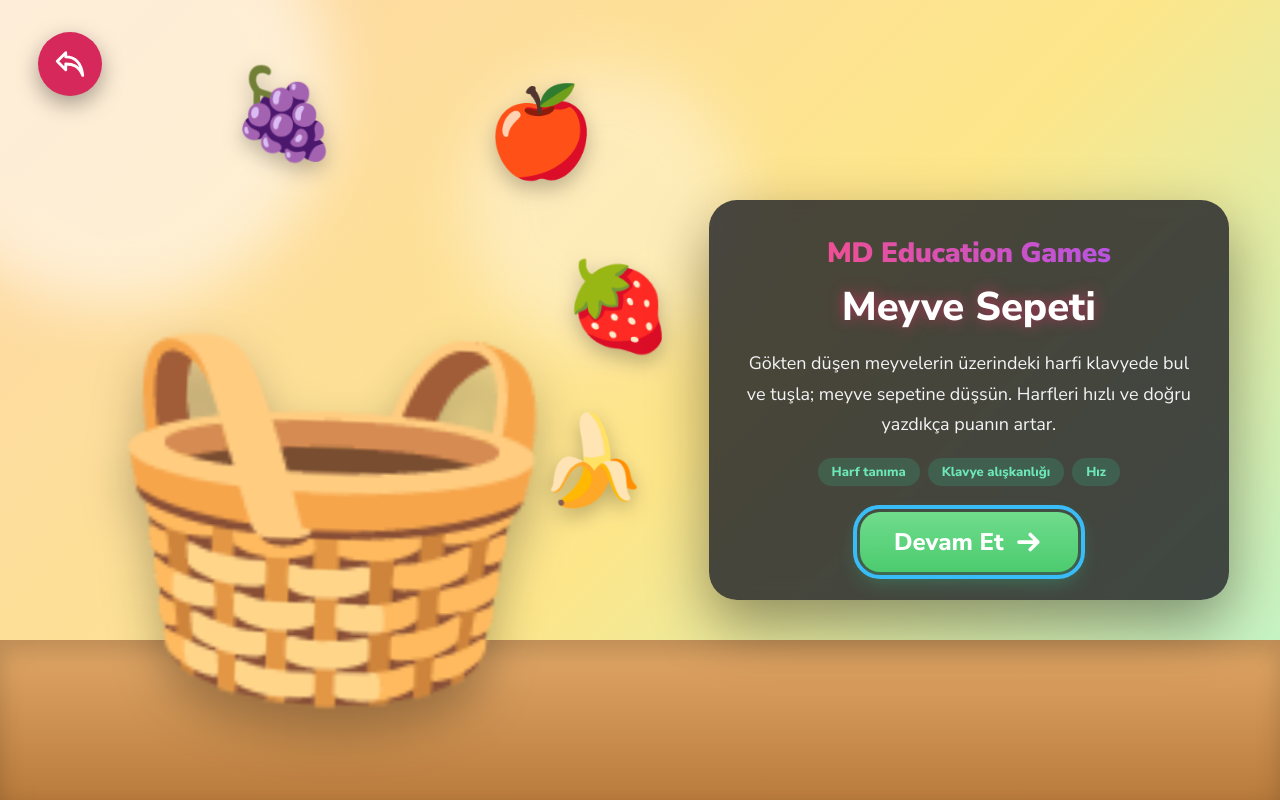
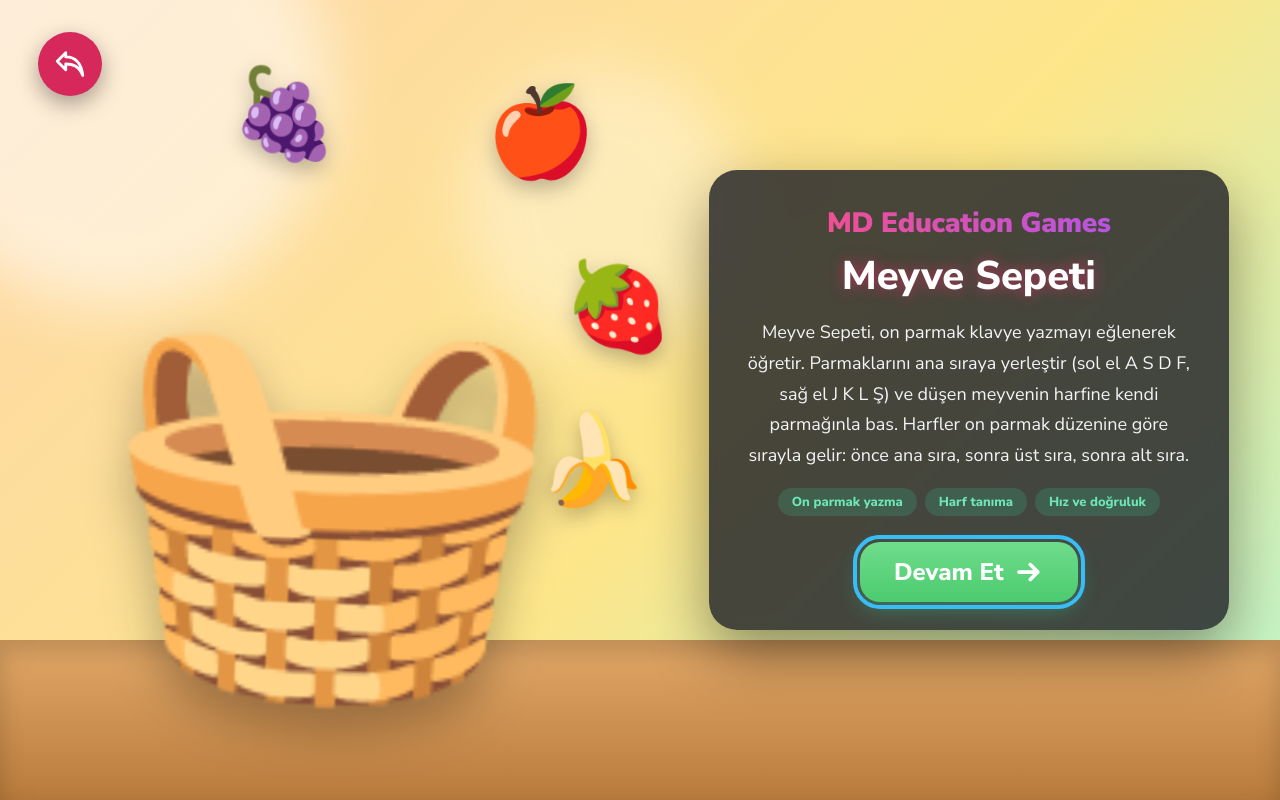
Before and after one commit to mustafadmrkrn/mdeducationalgames, a plain HTML site: page meyve-sepeti.html in a window 1280 px wide. Drawn offline with Linux system fonts and the light colour scheme.

Commit message:
Meyve Sepeti: on parmak düzenine göre harf sırası, parmak renkleri ve bilgilendirme
Co-Authored-By: Claude Sonnet 5.5 <noreply@anthropic.com>
Claude-Session: https://claude.ai/code/session_019YBBaxjU5s28obvH3hh6Cr

```diff
--- a/mdg-shell.js
+++ b/mdg-shell.js
@@ -27,8 +27,8 @@
       d: 'Hafıza Kartları’nda kartları çevirip aynı meyve çiftlerini bulursun. Kartların yerini aklında tut, en az hamlede tüm çiftleri eşleştir.',
       k: ['Hafıza', 'Dikkat', 'Eşleştirme'] },
     'klavye-1': { t: 'Meyve Sepeti', back: K, bg: ['#fed7aa', '#fde68a', '#bbf7d0'], main: '🧺', em: ['🍎', '🍌', '🍇', '🍓'],
-      d: 'Gökten düşen meyvelerin üzerindeki harfi klavyede bul ve tuşla; meyve sepetine düşsün. Harfleri hızlı ve doğru yazdıkça puanın artar.',
-      k: ['Harf tanıma', 'Klavye alışkanlığı', 'Hız'] },
+      d: 'Meyve Sepeti, on parmak klavye yazmayı eğlenerek öğretir. Parmaklarını ana sıraya yerleştir (sol el A S D F, sağ el J K L Ş) ve düşen meyvenin harfine kendi parmağınla bas. Harfler on parmak düzenine göre sırayla gelir: önce ana sıra, sonra üst sıra, sonra alt sıra.',
+      k: ['On parmak yazma', 'Harf tanıma', 'Hız ve doğruluk'] },
     'klavye-2': { t: 'Harf Yağmuru', back: K, bg: ['#bfdbfe', '#c7d2fe', '#e0e7ff'], main: '🌧️', em: ['💧', '☔', '💦', '⛈️'],
       d: 'Harf Yağmuru’nda gökten yağan harfler yere düşmeden onları klavyede tuşla. Yağmur hızlandıkça dikkatini topla ve en yüksek puana ulaş.',
       k: ['Parmak-klavye uyumu', 'Hız', 'Konsantrasyon'] },
--- a/meyve-sepeti.html
+++ b/meyve-sepeti.html
@@ -68,14 +68,23 @@ button{font:inherit;color:inherit;cursor:pointer}
 #banner.on{animation:bn 1.8s ease-out forwards}
 @keyframes bn{0%{opacity:0;transform:translate(-50%,-50%) scale(.6)}15%{opacity:1;transform:translate(-50%,-50%) scale(1.08)}80%{opacity:1;transform:translate(-50%,-50%) scale(1)}100%{opacity:0;transform:translate(-50%,-70%) scale(1)}}
 /* başlangıç / sonuç */
-.ov{position:absolute;inset:0;z-index:30;display:grid;place-items:center;padding:16px;background:rgba(10,30,60,.28);backdrop-filter:blur(2px)}
-.start{text-align:center;max-width:720px}
+.ov{position:absolute;inset:0;z-index:30;display:flex;overflow:auto;padding:16px;background:rgba(10,30,60,.28);backdrop-filter:blur(2px)}
+.start{text-align:center;max-width:760px;margin:auto}
+.card{margin:auto}
 .start .big{font-size:clamp(26px,5.4vw,56px);font-weight:900;line-height:1.15;text-shadow:0 4px 0 rgba(0,0,0,.18),0 10px 30px rgba(0,0,0,.4)}
 .start kbd{display:inline-block;background:#fff;color:var(--navy);padding:.05em .45em;border-radius:.3em;box-shadow:0 .1em 0 #b8c4d6,0 6px 14px rgba(0,0,0,.3);margin:0 .1em;font-family:inherit}
 .start p{margin:16px auto 0;max-width:560px;font-size:clamp(15px,2.2vh,19px);font-weight:700;line-height:1.5;text-shadow:0 2px 8px rgba(0,0,0,.5)}
 .chips{display:flex;gap:10px;justify-content:center;flex-wrap:wrap;margin-top:16px}
 .chip{display:inline-flex;align-items:center;gap:8px;background:rgba(16,36,62,.6);backdrop-filter:blur(6px);border-radius:999px;padding:7px 16px;font-weight:800;font-size:14px}
 .chip i{width:14px;height:14px;border-radius:50%;background:var(--c);display:block;box-shadow:0 0 0 3px #fff}
+.tenf{margin-top:14px}
+.tenf h3{margin:0 0 8px;font-size:clamp(15px,2.4vh,19px);font-weight:900;text-shadow:0 2px 8px rgba(0,0,0,.5)}
+.kb{--k:clamp(22px,3.6vw,34px);display:inline-flex;flex-direction:column;gap:5px;background:rgba(16,36,62,.66);backdrop-filter:blur(6px);padding:12px 14px;border-radius:18px;box-shadow:0 10px 24px rgba(0,0,0,.25)}
+.kr{display:flex;gap:5px}.kr:nth-child(2){margin-left:calc(var(--k)*.32)}.kr:nth-child(3){margin-left:calc(var(--k)*.7)}
+.kk{width:var(--k);height:calc(var(--k)*1.05);border-radius:8px;background:var(--fc);color:#fff;font-weight:900;font-size:calc(var(--k)*.44);display:grid;place-items:center;box-shadow:0 3px 0 rgba(0,0,0,.3)}
+.kk.dim{opacity:.3}
+.fing{display:flex;gap:8px;justify-content:center;flex-wrap:wrap;margin-top:10px}
+.fing .chip{padding:5px 12px;font-size:13px}
 .btn{display:inline-flex;align-items:center;justify-content:center;gap:10px;border:0;border-radius:999px;font-weight:900;padding:15px 38px;font-size:20px;color:#fff;background:linear-gradient(#ff9a3d,#ff6a00);box-shadow:0 6px 0 #c24d00,0 14px 28px rgba(0,0,0,.35);transition:transform .12s,box-shadow .12s;text-decoration:none}
 .btn:hover{transform:translateY(-2px)}.btn:active{transform:translateY(4px);box-shadow:0 2px 0 #c24d00}
 .btn.sec{background:linear-gradient(#5d7699,#3f5878);box-shadow:0 6px 0 #2a3d57,0 14px 28px rgba(0,0,0,.3);font-size:17px;padding:12px 28px}
@@ -159,6 +168,10 @@ button{font:inherit;color:inherit;cursor:pointer}
     <div class="start">
       <div class="big">Başlamak için <kbd>SPACE</kbd> tuşuna bas</div>
       <p>Düşen meyvenin üzerindeki harfi klavyede bul, Tuki sepetiyle yakalasın! Dokunarak da yakalayabilirsin.</p>
+      <div class="tenf"><h3>🖐️🖐️ On parmak yazma</h3>
+        <div class="kb" id="kb" aria-hidden="true"></div>
+        <div class="fing" id="fing"></div>
+        <p style="margin-top:12px;font-size:clamp(13px,2vh,16px)">Parmaklarını ana sıraya koy: <b>sol el A S D F</b>, <b>sağ el J K L Ş</b>. Harfler on parmak sırasıyla gelir; her harfe kendi renkteki parmağınla bas.</p></div>
       <div class="chips" id="chips"></div>
       <button class="btn" id="goBtn" type="button">▶ Başla</button>
     </div>
@@ -208,18 +221,20 @@ const HEART='<svg viewBox="0 0 32 30"><path d="M16 28C5 20 1 14 1 9 1 4 5 1 9 1c
 $('#hearts').innerHTML=HEART.repeat(3);
 
 /* ---------- oyun verisi ---------- */
-const LV_LET=['asdfjklş','ghertuiıop','qwyüğ','zxcvbnm','öç'];
+const LV_LET=['asdfjklş','ghi','qwertyuıopğü','zxcvbnmöç',''],LV_NAME=['Ana sıra','İşaret parmakları','Üst sıra','Alt sıra','Tüm harfler'];
+const ROWS=['qwertyuıopğü','asdfghjklşi','zxcvbnmöç'];
+const FIN={q:0,a:0,z:0,w:1,s:1,x:1,e:2,d:2,c:2,r:3,t:3,f:3,g:3,v:3,b:3,y:3,u:3,h:3,j:3,n:3,m:3,'ı':2,k:2,'ö':2,o:1,l:1,'ç':1,p:0,'ğ':0,'ü':0,'ş':0,i:0};
+const FC=['#ec4899','#a855f7','#3b82f6','#22c55e'],FN=['Serçe','Yüzük','Orta','İşaret'];
 const LV_FALL=[8.5,7.2,6.2,5.3,4.6],LV_INT=[2.6,2.2,1.9,1.6,1.4],LV_MAX=[3,4,4,5,5],PER=10,NLV=5;
 const FR=['apple','orange','banana','straw','grape','pear','cherry','lemon'];
-const LEFT=new Set('qwertasdfgzxcvb'.split(''));
 const up=c=>c.toLocaleUpperCase('tr');
 const S={state:'idle',level:1,score:0,hearts:3,hits:0,lvHits:0,wrong:0,miss:0,combo:0,maxCombo:0,playT:0,fruits:[],spawnT:0,fx:0,tx:0,W:0,H:0,sz:60,fw:0,fh:0,gy:0,t:0,id:0};
 window.__S=S;
 
 function pool(l){let p='';for(let i=0;i<l;i++)p+=LV_LET[i];return p}
 function pickLetter(){
-  const used=S.fruits.filter(f=>f.state==='fall').map(f=>f.ch),all=[...pool(S.level)],fresh=[...LV_LET[S.level-1]];
-  for(let k=0;k<12;k++){const src=(S.level>1&&Math.random()<.45)?fresh:all,c=src[Math.floor(Math.random()*src.length)];if(!used.includes(c))return c}
+  const used=S.fruits.filter(f=>f.state==='fall').map(f=>f.ch),all=[...(S.level>=NLV?ROWS.join(''):pool(S.level))],fresh=[...LV_LET[S.level-1]];
+  for(let k=0;k<12;k++){const src=(fresh.length&&S.level>1&&Math.random()<.5)?fresh:all,c=src[Math.floor(Math.random()*src.length)];if(!used.includes(c))return c}
   return all[Math.floor(Math.random()*all.length)];
 }
 function resize(){
@@ -249,12 +264,15 @@ function reset(){
   fox('');
 }
 function hud(){
-  $('#sc').textContent=S.score;$('#lvT').textContent=`Seviye ${S.level} / ${NLV}`;$('#lvB').style.width=(S.lvHits/PER*100)+'%';
+  $('#sc').textContent=S.score;$('#lvT').textContent=`Seviye ${S.level} / ${NLV} · ${LV_NAME[S.level-1]}`;$('#lvB').style.width=(S.lvHits/PER*100)+'%';
   const c=$('#combo');if(S.combo>=2){c.textContent='🔥 Seri x'+S.combo;c.classList.add('on')}else c.classList.remove('on');
   document.querySelectorAll('.hearts svg').forEach((h,i)=>h.classList.toggle('off',i>=S.hearts));
 }
 function chipsHTML(){
-  $('#chips').innerHTML=`<span class="chip"><i style="--c:var(--L)"></i>Sol el</span><span class="chip"><i style="--c:var(--R)"></i>Sağ el</span><span class="chip">Seviye 1 harfleri: ${[...LV_LET[0]].map(up).join(' ')}</span>${SAVE.best?`<span class="chip">🏆 En yüksek: ${SAVE.best}</span>`:''}`;
+  const cur=new Set(LV_LET[0]);
+  $('#kb').innerHTML=ROWS.map(r=>`<div class="kr">${[...r].map(c=>`<span class="kk${cur.has(c)?'':' dim'}" style="--fc:${FC[FIN[c]]}">${up(c)}</span>`).join('')}</div>`).join('');
+  $('#fing').innerHTML=FN.map((n,i)=>`<span class="chip"><i style="--c:${FC[i]}"></i>${n}</span>`).join('');
+  $('#chips').innerHTML=`<span class="chip">Yol haritası: ${LV_NAME.map((n,i)=>(i+1)+'. '+n).join(' → ')}</span>${SAVE.best?`<span class="chip">🏆 En yüksek: ${SAVE.best}</span>`:''}`;
 }
 let foxT=0;
 function fox(mode,ms=600){const f=$('#fox');f.classList.remove('happy','sad');if(mode)f.classList.add(mode);clearTimeout(foxT);if(mode)foxT=setTimeout(()=>f.classList.remove('happy','sad'),ms)}
@@ -271,7 +289,7 @@ function spawn(){
   const ch=pickLetter(),sz=S.sz,m=sz*.9+10;let x=0,ok=false;
   for(let k=0;k<10&&!ok;k++){x=m+Math.random()*(S.W-2*m);ok=S.fruits.every(f=>f.state!=='fall'||f.y>S.H*.28||Math.abs(f.x-x)>sz*1.5)}
   const el=document.createElement('div'),type=FR[Math.floor(Math.random()*FR.length)];
-  el.className='fruit';el.style.width=sz+'px';el.style.setProperty('--bf',(sz*.42)+'px');el.style.setProperty('--hand',LEFT.has(ch)?'var(--L)':'var(--R)');
+  el.className='fruit';el.style.width=sz+'px';el.style.setProperty('--bf',(sz*.42)+'px');el.style.setProperty('--hand',FC[FIN[ch]]);
   el.innerHTML=`<div class="fi"><svg viewBox="0 0 64 64" aria-hidden="true"><use href="#f-${type}"/></svg><span class="badge">${up(ch)}</span></div>`;
   const f={id:++S.id,el,ch,x,y:-sz*1.2,ph:Math.random()*6,state:'fall',vy:(S.gy+sz*1.2)/LV_FALL[S.level-1]};
   el.addEventListener('pointerdown',e=>{e.preventDefault();if(S.state==='play'&&f.state==='fall')catchFruit(f)});
@@ -341,7 +359,7 @@ function loop(ts){
 function levelDone(){
   if(S.level>=NLV){S.state='over';setTimeout(()=>finish(true),300);return}
   S.level++;S.lvHits=0;sfx.lvl();hud();
-  const b=$('#banner');b.innerHTML=`Seviye ${S.level}!<small>Yeni harfler: ${[...LV_LET[S.level-1]].map(up).join(' ')}</small>`;b.classList.remove('on');void b.offsetWidth;b.classList.add('on');
+  const b=$('#banner');b.innerHTML=`Seviye ${S.level}!<small>${LV_NAME[S.level-1]}${LV_LET[S.level-1]?' · yeni harfler: '+[...LV_LET[S.level-1]].map(up).join(' '):' · hepsi bir arada'}</small>`;b.classList.remove('on');void b.offsetWidth;b.classList.add('on');
   say('Seviye '+S.level);
 }
 
@@ -412,8 +430,8 @@ chipsHTML();resize();hud();requestAnimationFrame(loop);
       d: 'Hafıza Kartları’nda kartları çevirip aynı meyve çiftlerini bulursun. Kartların yerini aklında tut, en az hamlede tüm çiftleri eşleştir.',
       k: ['Hafıza', 'Dikkat', 'Eşleştirme'] },
     'klavye-1': { t: 'Meyve Sepeti', back: K, bg: ['#fed7aa', '#fde68a', '#bbf7d0'], main: '🧺', em: ['🍎', '🍌', '🍇', '🍓'],
-      d: 'Gökten düşen meyvelerin üzerindeki harfi klavyede bul ve tuşla; meyve sepetine düşsün. Harfleri hızlı ve doğru yazdıkça puanın artar.',
-      k: ['Harf tanıma', 'Klavye alışkanlığı', 'Hız'] },
+      d: 'Meyve Sepeti, on parmak klavye yazmayı eğlenerek öğretir. Parmaklarını ana sıraya yerleştir (sol el A S D F, sağ el J K L Ş) ve düşen meyvenin harfine kendi parmağınla bas. Harfler on parmak düzenine göre sırayla gelir: önce ana sıra, sonra üst sıra, sonra alt sıra.',
+      k: ['On parmak yazma', 'Harf tanıma', 'Hız ve doğruluk'] },
     'klavye-2': { t: 'Harf Yağmuru', back: K, bg: ['#bfdbfe', '#c7d2fe', '#e0e7ff'], main: '🌧️', em: ['💧', '☔', '💦', '⛈️'],
       d: 'Harf Yağmuru’nda gökten yağan harfler yere düşmeden onları klavyede tuşla. Yağmur hızlandıkça dikkatini topla ve en yüksek puana ulaş.',
       k: ['Parmak-klavye uyumu', 'Hız', 'Konsantrasyon'] },
```
